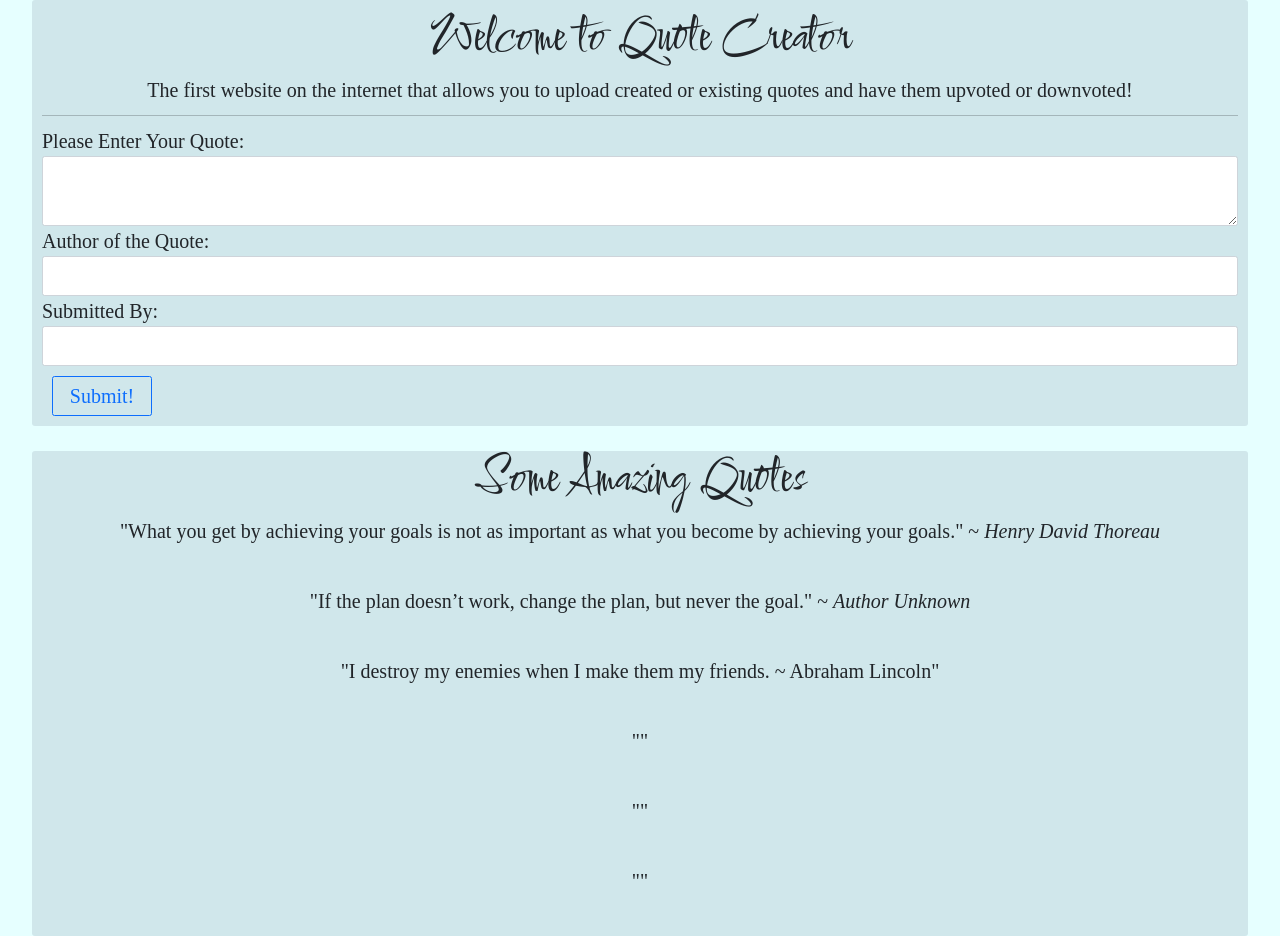
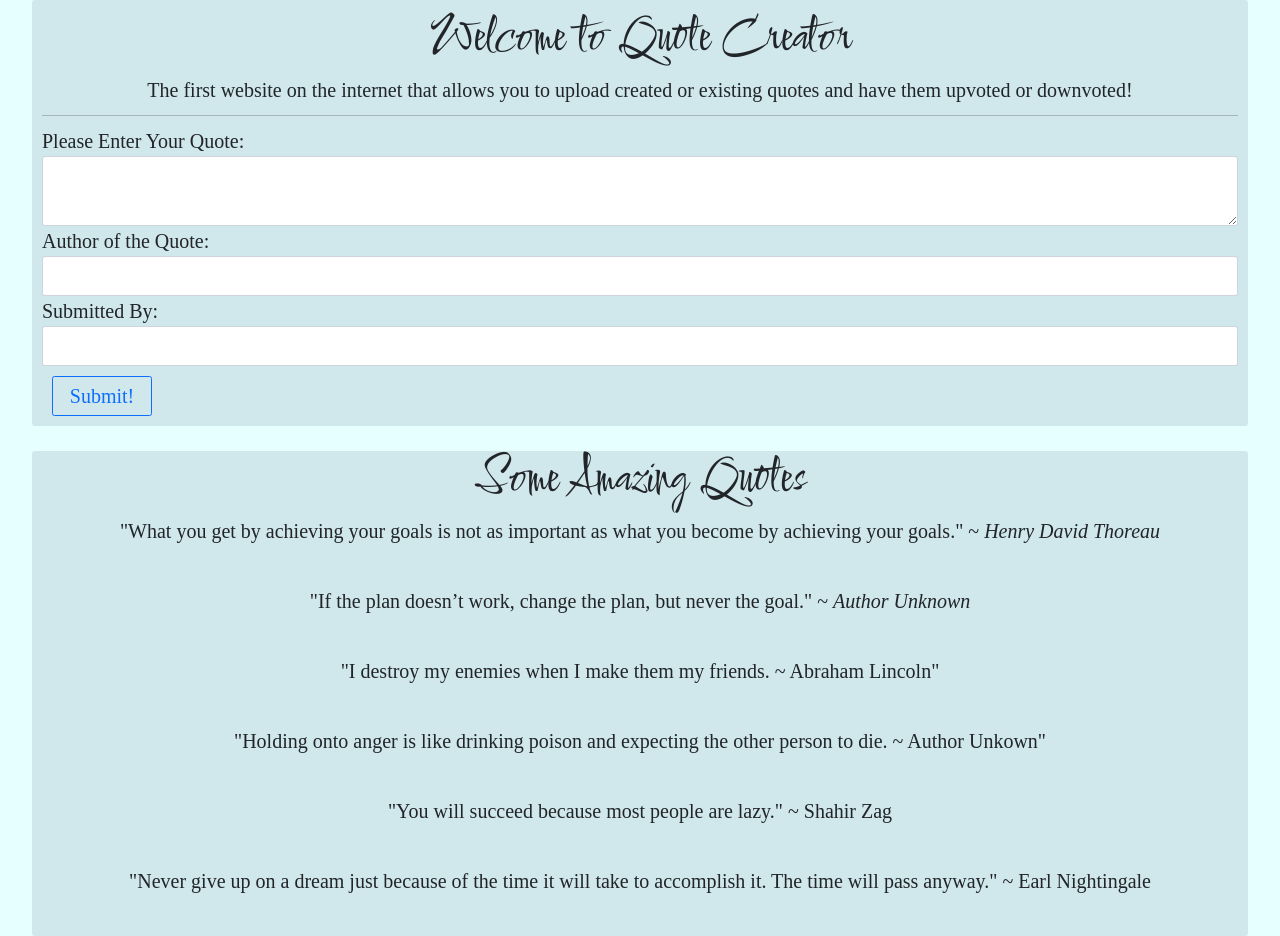
Before and after one commit to TimKirathe/quote-creator-angular, an Angular app: page / in a window 1280 px wide. Built offline with nearby package versions, Linux system fonts and the light colour scheme; a web font is replaced by a local one.

Commit message:
Finished adding the pre-exisitng quotes

```diff
--- a/src/app/quote-form/quote-form.component.html
+++ b/src/app/quote-form/quote-form.component.html
@@ -43,11 +43,11 @@
     <br>
     <p>"I destroy my enemies when I make them my friends. ~ Abraham Lincoln"</p>
     <br>
-    <p>""</p>
+    <p>"Holding onto anger is like drinking poison and expecting the other person to die. ~ Author Unkown"</p>
     <br>
-    <p>""</p>
+    <p>"You will succeed because most people are lazy." ~ Shahir Zag</p>
     <br>
-    <p>""</p>
+    <p>"Never give up on a dream just because of the time it will take to accomplish it. The time will pass anyway." ~ Earl Nightingale</p>
     <br>
   </div>
 </div>
```
